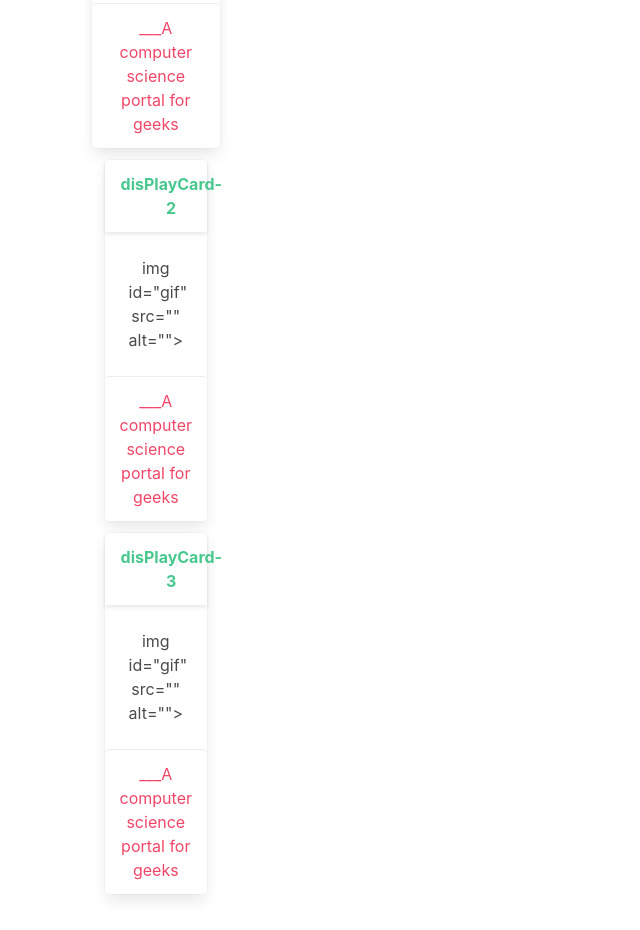
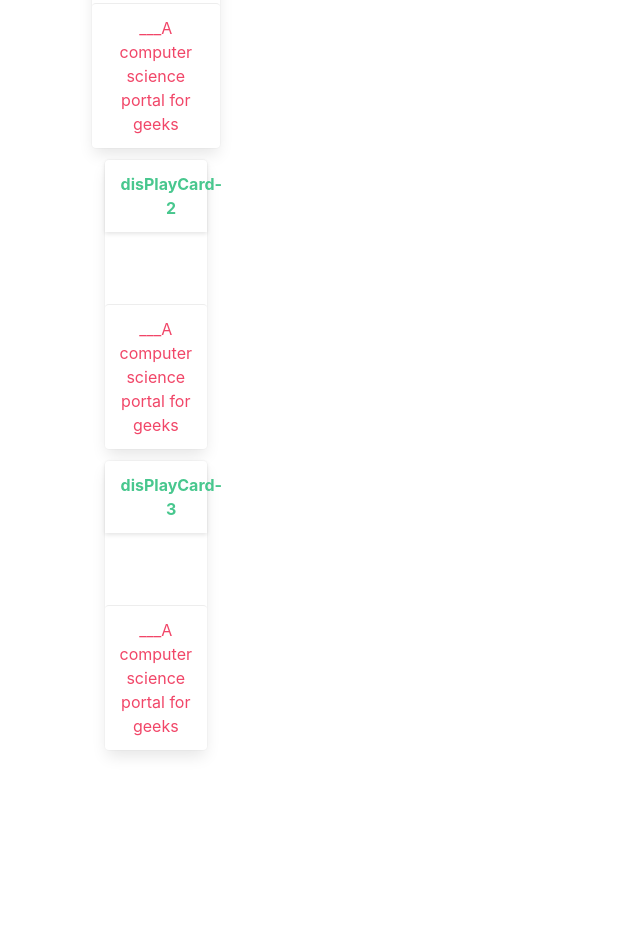
Before and after one commit to chrisgom113/song-data-code, a plain HTML site: page index.html in a window 1280 px wide. Shown: the part 818-1748 px from the top of the page, without its empty margins (0-640 px from the left). After the commit the page ends 1604 px from the top, so only its background shows below. Drawn offline with nearby package versions, Linux system fonts and the light colour scheme.

Commit message:
fixed html.

```diff
--- a/index.html
+++ b/index.html
@@ -143,7 +143,7 @@
             </div>
           </div>
           <div class="card-content">
-            img id="gif" src="" alt="">
+            <img id="gif" src="" alt="">
 
           </div>
           <div>
@@ -172,7 +172,7 @@
                                 </div>
                               </div>
                               <div class="card-content">
-                                img id="gif" src="" alt="">
+                                <img id="gif" src="" alt="">
 
                               </div>
                               <div>
```
